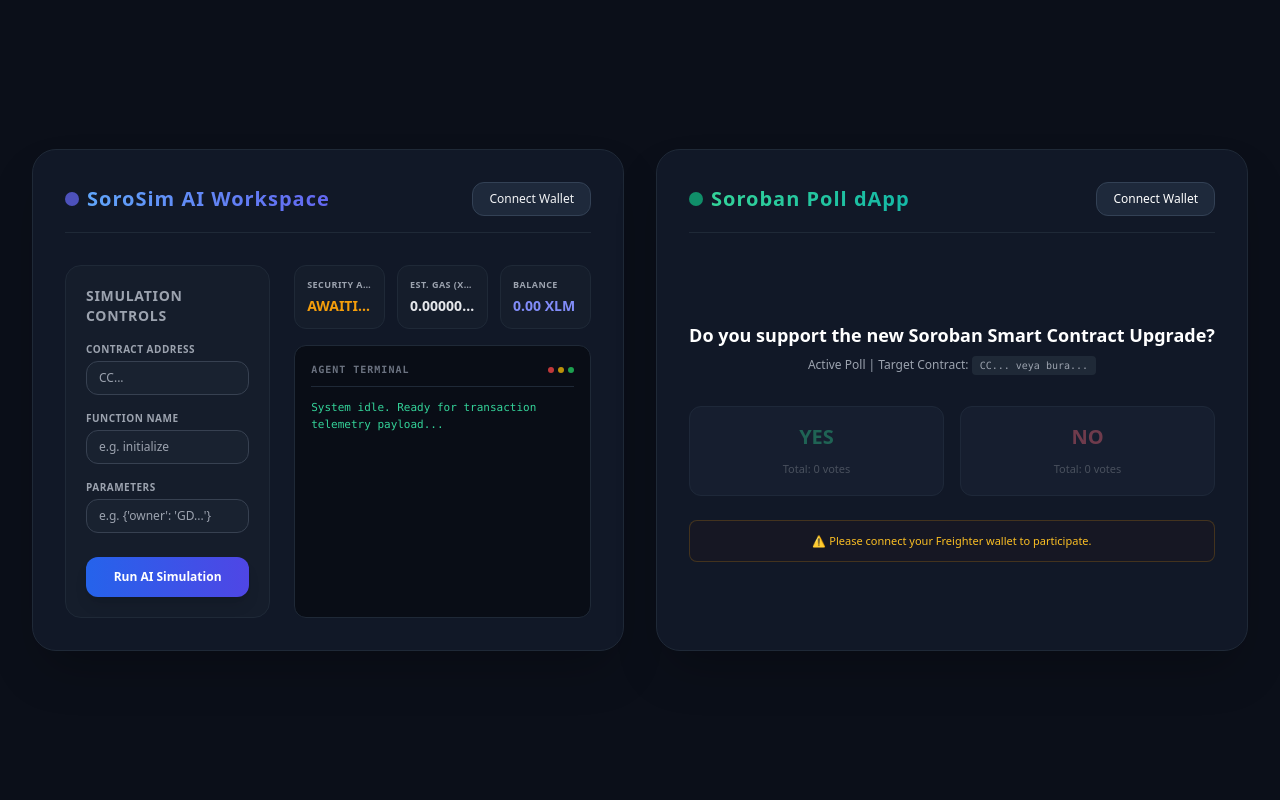
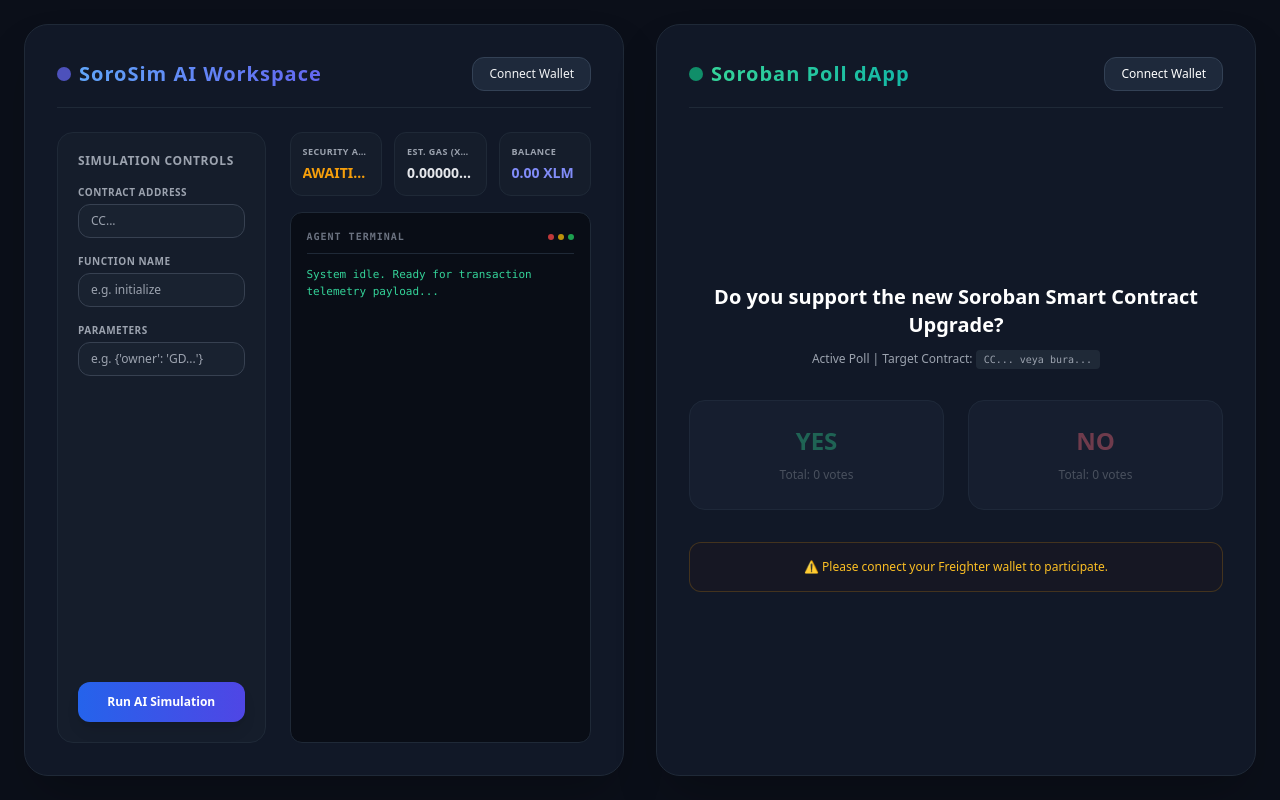
Before and after one commit to deniz-1998/soroban-poll, a React (Vite) app: page / in a window 1280 px wide. Built offline with nearby package versions, Linux system fonts and the light colour scheme.

Commit message:
design: full screen viewport integration

```diff
--- a/src/App.jsx
+++ b/src/App.jsx
@@ -4,17 +4,17 @@ import Poll from './views/Poll';
 
 function App() {
   return (
-    <div className="bg-[#0B0F19] min-h-screen w-full p-4 md:p-8 flex items-center justify-center">
-      {/* 2 Sütunlu Eşit Yükseklikte (items-stretch) Sürükleyici Düzen */}
-      <div className="max-w-[1700px] w-full mx-auto grid grid-cols-1 xl:grid-cols-2 gap-8 items-stretch">
+    <div className="bg-[#0B0F19] min-h-screen xl:h-screen w-full p-4 md:p-6 flex flex-col justify-stretch">
+      {/* Sayfayı Tam Kaplayan (flex-grow) 2 Sütunlu Dev Düzen */}
+      <div className="w-full h-full flex-grow grid grid-cols-1 xl:grid-cols-2 gap-6 md:gap-8 items-stretch">
 
         {/* Sol Sütun: SoroSim AI Workspace */}
-        <div className="bg-[#111827] border border-[#1F2937] rounded-3xl p-6 md:p-8 shadow-2xl flex flex-col justify-between">
+        <div className="bg-[#111827] border border-[#1F2937] rounded-3xl p-6 md:p-8 shadow-2xl flex flex-col justify-between h-full min-h-0">
           <Dashboard />
         </div>
 
         {/* Sağ Sütun: Soroban Poll dApp */}
-        <div className="bg-[#111827] border border-[#1F2937] rounded-3xl p-6 md:p-8 shadow-2xl flex flex-col justify-between">
+        <div className="bg-[#111827] border border-[#1F2937] rounded-3xl p-6 md:p-8 shadow-2xl flex flex-col justify-between h-full min-h-0">
           <Poll />
         </div>
 
--- a/src/views/Dashboard.jsx
+++ b/src/views/Dashboard.jsx
@@ -47,9 +47,9 @@ export default function Dashboard() {
   };
 
   return (
-    <div className="w-full h-full flex flex-col justify-between text-gray-100 font-sans">
+    <div className="w-full h-full flex flex-col text-gray-100 font-sans">
       {/* Header */}
-      <header className="flex justify-between items-center pb-4 border-b border-[#1F2937] mb-8">
+      <header className="flex justify-between items-center pb-4 border-b border-[#1F2937] mb-6 flex-shrink-0">
         <div className="flex items-center space-x-2 min-w-0">
           <div className="w-3.5 h-3.5 bg-indigo-500 rounded-full animate-pulse flex-shrink-0"></div>
           <span className="text-lg md:text-xl font-bold tracking-wider text-transparent bg-clip-text bg-gradient-to-r from-blue-400 to-indigo-500 truncate">
@@ -65,11 +65,12 @@ export default function Dashboard() {
       </header>
 
       {/* Content Area */}
-      <div className="flex-grow grid grid-cols-1 lg:grid-cols-12 gap-6 items-stretch">
+      <div className="flex-grow grid grid-cols-1 lg:grid-cols-12 gap-6 items-stretch min-h-0">
+
         {/* Left Inputs */}
-        <div className="lg:col-span-5 bg-[#1F2937]/30 border border-[#1F2937] rounded-2xl p-5 flex flex-col justify-between min-w-0 min-h-[300px]">
+        <div className="lg:col-span-5 bg-[#1F2937]/30 border border-[#1F2937] rounded-2xl p-5 flex flex-col justify-between min-h-0">
           <div className="space-y-4">
-            <h2 className="text-sm font-semibold text-gray-400 uppercase tracking-wider">Simulation Controls</h2>
+            <h2 className="text-xs font-semibold text-gray-400 uppercase tracking-wider">Simulation Controls</h2>
             <div className="space-y-4">
               <div>
                 <label className="block text-[10px] font-semibold text-gray-400 uppercase tracking-wider mb-1">Contract Address</label>
@@ -113,8 +114,8 @@ export default function Dashboard() {
         </div>
 
         {/* Right Status & Logs */}
-        <div className="lg:col-span-7 flex flex-col space-y-4 min-w-0">
-          <div className="grid grid-cols-3 gap-3">
+        <div className="lg:col-span-7 flex flex-col space-y-4 min-h-0 h-full">
+          <div className="grid grid-cols-3 gap-3 flex-shrink-0">
             <div className="bg-[#1F2937]/30 border border-[#1F2937] rounded-xl p-3 min-w-0">
               <span className="block text-[9px] text-gray-400 font-semibold uppercase tracking-wider mb-1 truncate">Security Audit</span>
               <span className={`text-xs md:text-sm font-bold truncate block ${auditStatus === 'SECURE' ? 'text-emerald-400' : auditStatus === 'ANALYZING' ? 'text-blue-400 animate-pulse' : 'text-amber-500'}`}>
@@ -130,7 +131,9 @@ export default function Dashboard() {
               <span className="text-xs md:text-sm font-bold text-indigo-400 truncate block">{balance} XLM</span>
             </div>
           </div>
-          <div className="flex-grow bg-[#090D16] border border-[#1F2937] rounded-xl p-4 font-mono text-xs flex flex-col min-h-[220px]">
+
+          {/* Terminal Box - Artık tüm dikey boşluğu dolduracak şekilde ayarlandı (flex-grow) */}
+          <div className="flex-grow bg-[#090D16] border border-[#1F2937] rounded-xl p-4 font-mono text-xs flex flex-col min-h-0">
             <div className="flex justify-between items-center pb-2 border-b border-[#1F2937] mb-3 flex-shrink-0">
               <span className="text-[10px] font-semibold text-gray-500 uppercase tracking-widest">Agent Terminal</span>
               <div className="flex space-x-1">
@@ -144,6 +147,7 @@ export default function Dashboard() {
             </pre>
           </div>
         </div>
+
       </div>
     </div>
   );
--- a/src/views/Poll.jsx
+++ b/src/views/Poll.jsx
@@ -48,7 +48,7 @@ export default function Poll() {
   return (
     <div className="w-full h-full flex flex-col justify-between text-white font-sans">
       {/* Header */}
-      <div className="w-full flex justify-between items-center pb-4 border-b border-[#1F2937] mb-8">
+      <div className="w-full flex justify-between items-center pb-4 border-b border-[#1F2937] mb-6 flex-shrink-0">
         <div className="flex items-center space-x-2">
           <div className="w-3.5 h-3.5 bg-emerald-500 rounded-full animate-pulse"></div>
           <h1 className="text-lg md:text-xl font-bold tracking-wider text-transparent bg-clip-text bg-gradient-to-r from-emerald-400 to-teal-500">
@@ -63,29 +63,29 @@ export default function Poll() {
         </button>
       </div>
 
-      {/* Main Content Card */}
-      <div className="flex-grow flex flex-col justify-center min-h-[350px]">
-        <h2 className="text-base md:text-lg font-semibold mb-2 text-center">Do you support the new Soroban Smart Contract Upgrade?</h2>
+      {/* Main Content Card - Esnek dikey büyüme */}
+      <div className="flex-grow flex flex-col justify-center min-h-0 py-6">
+        <h2 className="text-base md:text-xl font-semibold mb-3 text-center">Do you support the new Soroban Smart Contract Upgrade?</h2>
         <p className="text-gray-400 text-xs text-center mb-8">Active Poll | Target Contract: <code className="bg-[#1F2937] px-2 py-1 rounded text-[10px]">{CONTRACT_ADDRESS.substring(0, 15)}...</code></p>
 
         {/* Voting Options */}
-        <div className="grid grid-cols-2 gap-4 mb-6">
+        <div className="grid grid-cols-2 gap-6 mb-8 max-w-xl mx-auto w-full">
           <button
             disabled={!isConnected || loading}
             onClick={() => castVote("Yes")}
-            className="bg-[#1E293B] hover:bg-emerald-950/20 border border-[#334155] hover:border-emerald-500/40 p-4 rounded-xl transition-all duration-300 disabled:opacity-40"
+            className="bg-[#1E293B] hover:bg-emerald-950/20 border border-[#334155] hover:border-emerald-500/40 p-6 rounded-2xl transition-all duration-300 disabled:opacity-40"
           >
-            <span className="block text-xl font-bold mb-1 text-emerald-400">YES</span>
-            <span className="text-gray-400 text-[11px]">Total: {votes.Yes} votes</span>
+            <span className="block text-2xl font-bold mb-1 text-emerald-400">YES</span>
+            <span className="text-gray-400 text-xs">Total: {votes.Yes} votes</span>
           </button>
 
           <button
             disabled={!isConnected || loading}
             onClick={() => castVote("No")}
-            className="bg-[#1E293B] hover:bg-rose-950/20 border border-[#334155] hover:border-rose-500/40 p-4 rounded-xl transition-all duration-300 disabled:opacity-40"
+            className="bg-[#1E293B] hover:bg-rose-950/20 border border-[#334155] hover:border-rose-500/40 p-6 rounded-2xl transition-all duration-300 disabled:opacity-40"
           >
-            <span className="block text-xl font-bold mb-1 text-rose-400">NO</span>
-            <span className="text-gray-400 text-[11px]">Total: {votes.No} votes</span>
+            <span className="block text-2xl font-bold mb-1 text-rose-400">NO</span>
+            <span className="text-gray-400 text-xs">Total: {votes.No} votes</span>
           </button>
         </div>
 
@@ -97,7 +97,7 @@ export default function Poll() {
         )}
 
         {txHash && (
-          <div className="bg-[#1E293B]/50 border border-[#334155] rounded-lg p-3 mb-4 text-[10px] text-center">
+          <div className="bg-[#1E293B]/50 border border-[#334155] rounded-lg p-3 mb-4 text-[10px] text-center max-w-xl mx-auto w-full">
             <span className="text-emerald-400 font-semibold">Success!</span> Transaction Hash: <br />
             <a
               href={`https://stellar.expert/explorer/testnet/tx/${txHash}`}
@@ -111,7 +111,7 @@ export default function Poll() {
         )}
 
         {!isConnected && (
-          <div className="bg-amber-950/10 border border-amber-500/20 text-amber-400 text-[11px] rounded-lg p-3 text-center">
+          <div className="bg-amber-950/10 border border-amber-500/20 text-amber-400 text-xs rounded-xl p-4 text-center max-w-xl mx-auto w-full">
             ⚠️ Please connect your Freighter wallet to participate.
           </div>
         )}
```
